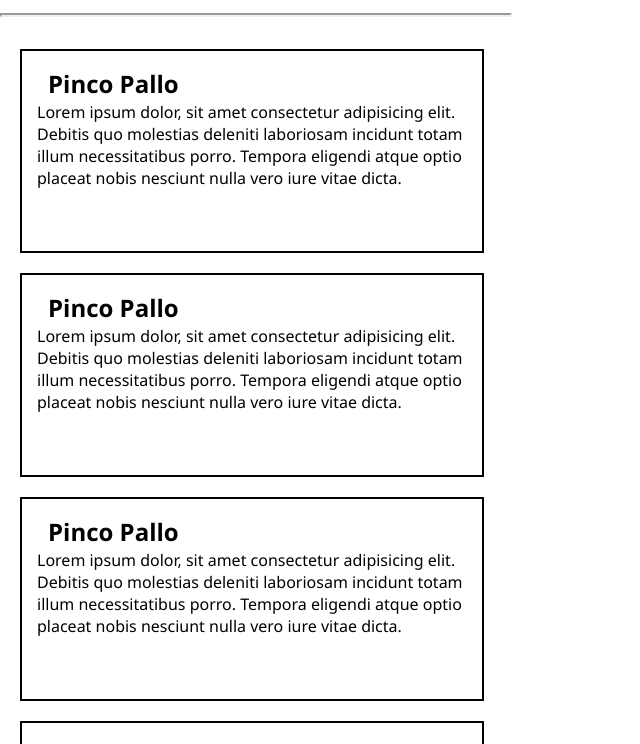
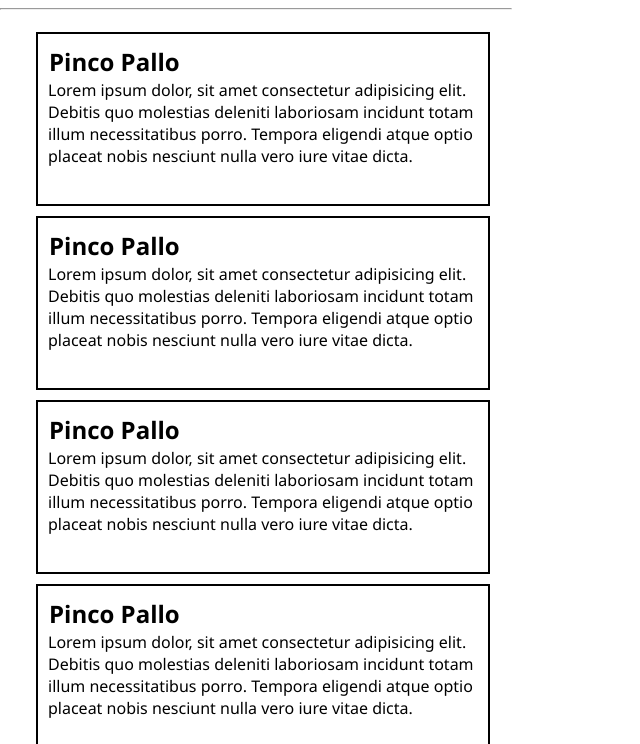
Before and after one commit to salv-ritrovato/htmlcss-wireframe, a plain HTML site: page index.html in a window 1280 px wide. Shown: the part 55-799 px from the top of the page, without its empty margins (0-640 px from the left). Drawn offline with Linux system fonts and the light colour scheme.

Commit message:
enhanced readability

```diff
--- a/css/style.css
+++ b/css/style.css
@@ -12,17 +12,8 @@ header {
     padding: 5px;
 }
 
-/*===== hr ======*/
-hr {
-    margin-top: 10px;
-    margin-bottom: 10px;
-    border-width: 2px;
-    color: black;
-}
-
 /*===== h2 ======*/
 h2 {
-    margin-left: 10px;
     padding: 1px;
 }
 
@@ -33,7 +24,7 @@ body {
 
 /*===== footer ======*/
 footer {
-    margin-left: 10px;
+    margin: 10px;
 }
 
 /*===== CLASSES =====*/
@@ -51,10 +42,10 @@ footer {
 }
 
 .class1, .class2, .class3, .class4 {
-    margin-left: 20px;
-    margin-bottom: 20px;
-    padding: 15px;
+    margin-left: 36px;
+    margin-bottom: 10px;
+    padding: 10px;
     width: 430px;
-    height: 170px;
+    height: 150px;
     box-sizing: content-box;
 }
```
